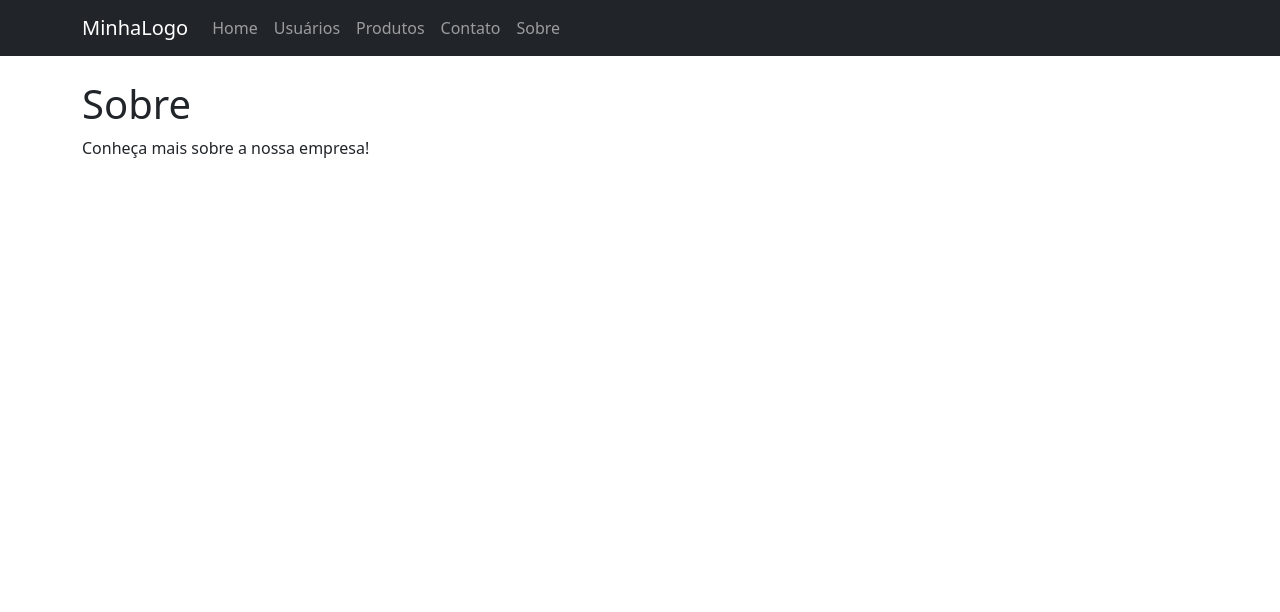
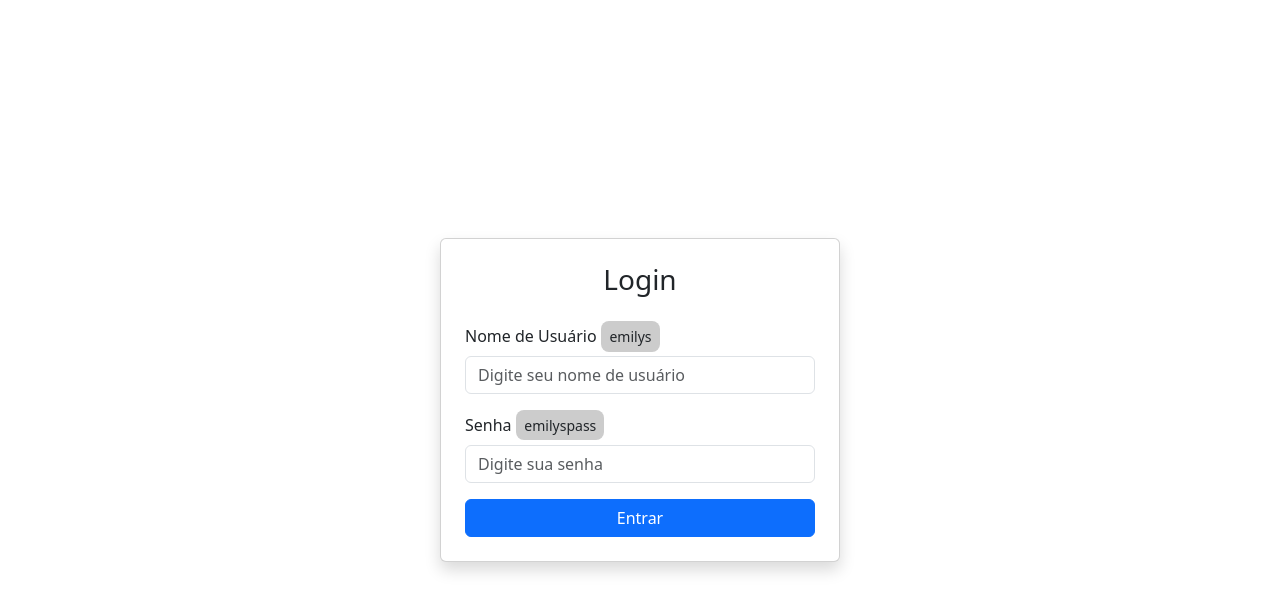
Before and after one commit to Galvictor/infnet-nextjs, a Next.js app: page /about in a window 1280 px wide. Shown: the top 612 px of the page. Built offline with nearby package versions, Linux system fonts and the light colour scheme.

Commit message:
tela de login

```diff
--- a/components/layout.js
+++ b/components/layout.js
@@ -1,12 +1,36 @@
+import { useState, useEffect } from "react";
 import NavBar from "@/components/navBar";
+import Login from "@/components/login";
 
-export default function Layout({children}) {
+export default function Layout({ children }) {
+    const [user, setUser] = useState(null);
+
+    useEffect(() => {
+        // Verifica se há informações de login no localStorage
+        const token = localStorage.getItem("accessToken");
+        if (token) {
+            setUser({ token }); // Você pode armazenar mais informações aqui
+        }
+    }, []);
+
+    const handleLogout = () => {
+        // Remove o token e redefine o usuário
+        localStorage.removeItem("accessToken");
+        setUser(null);
+    };
+
     return (
         <div>
-            <header>
-                <NavBar/>
-            </header>
-            {children}
+            {user ? (
+                <>
+                    <header>
+                        <NavBar onLogout={handleLogout} />
+                    </header>
+                    {children}
+                </>
+            ) : (
+                <Login onLogin={setUser} />
+            )}
         </div>
-    )
+    );
 }
--- a/components/login.js
+++ b/components/login.js
@@ -1,33 +1,53 @@
-import {useState} from 'react';
+import {useState} from "react";
 
-const Login = () => {
-    const [email, setEmail] = useState('');
-    const [password, setPassword] = useState('');
+const Login = ({onLogin}) => {
+    const [username, setUsername] = useState("");
+    const [password, setPassword] = useState("");
+    const [error, setError] = useState("");
 
-    const handleSubmit = (e) => {
+    const handleLogin = async (e) => {
         e.preventDefault();
-        // Aqui você pode implementar a lógica para autenticação
-        console.log('Email:', email);
-        console.log('Password:', password);
-        alert('Login enviado!');
+        try {
+            const response = await fetch("https://dummyjson.com/auth/login", {
+                method: "POST",
+                headers: {"Content-Type": "application/json"},
+                body: JSON.stringify({
+                    username,
+                    password,
+                    expiresInMins: 30,
+                }),
+            });
+
+            if (!response.ok) {
+                throw new Error("Credenciais inválidas");
+            }
+
+            const data = await response.json();
+            localStorage.setItem("accessToken", data.accessToken); // Salva o token
+            onLogin(data); // Passa as informações do usuário para o Layout
+        } catch (err) {
+            setError(err.message || "Erro ao fazer login.");
+        }
     };
 
     return (
         <div className="d-flex justify-content-center align-items-center vh-100">
-            <div className="card p-4 shadow" style={{width: '400px'}}>
+            <div className="card p-4 shadow" style={{width: "400px"}}>
                 <h3 className="text-center mb-4">Login</h3>
-                <form onSubmit={handleSubmit}>
+                {error && <div className="alert alert-danger">{error}</div>}
+                <form onSubmit={handleLogin}>
                     <div className="mb-3">
-                        <label htmlFor="email" className="form-label">
-                            Email
+                        <label htmlFor="username" className="form-label">
+                            Nome de Usuário
                         </label>
+                        <small>emilys</small>
                         <input
-                            type="email"
-                            id="email"
+                            type="text"
+                            id="username"
                             className="form-control"
-                            placeholder="Digite seu email"
-                            value={email}
-                            onChange={(e) => setEmail(e.target.value)}
+                            placeholder="Digite seu nome de usuário"
+                            value={username}
+                            onChange={(e) => setUsername(e.target.value)}
                             required
                         />
                     </div>
@@ -35,6 +55,7 @@ const Login = () => {
                         <label htmlFor="password" className="form-label">
                             Senha
                         </label>
+                        <small>emilyspass</small>
                         <input
                             type="password"
                             id="password"
--- a/components/navBar.js
+++ b/components/navBar.js
@@ -1,6 +1,6 @@
 import Link from "next/link";
 
-export default function NavBar() {
+export default function NavBar({onLogout}) {
     return (
         <nav className="navbar navbar-expand-lg navbar-dark bg-dark fixed-top">
             <div className="container">
@@ -36,6 +36,11 @@ export default function NavBar() {
                             </Link>
                         </li>
                         <li className="nav-item">
+                            <Link className="nav-link" href="/perfil">
+                                Perfil
+                            </Link>
+                        </li>
+                        <li className="nav-item">
                             <Link className="nav-link" href="/contact">
                                 Contato
                             </Link>
@@ -46,6 +51,9 @@ export default function NavBar() {
                             </Link>
                         </li>
                     </ul>
+                    <button className="btn btn-danger" onClick={onLogout}>
+                        Sair
+                    </button>
                 </div>
             </div>
         </nav>
--- a/styles/global.css
+++ b/styles/global.css
@@ -1,3 +1,11 @@
-.top-navbar{
+.top-navbar {
     margin-top: 5rem;
 }
+
+small {
+    display: inline-block;
+    background-color: #ccc;
+    border-radius: 8px;
+    padding: 0.3rem 0.5rem;
+    margin-left: 0.3rem;
+}
```
Also changed, not shown: pages/perfil/index.js (renamed from pages/products/index.js, +9 -5 lines).
